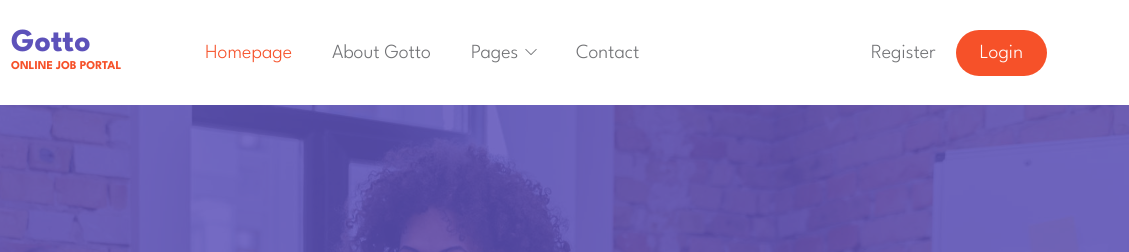
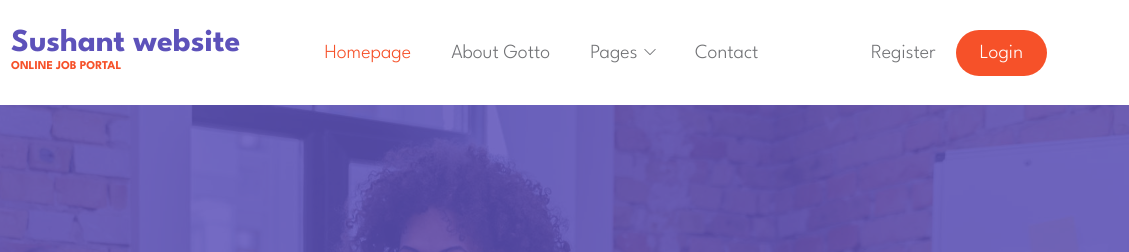
Before and after one commit to sushantramteke/pushtoplaycode, a plain HTML site: page index.html in a window 1280 px wide. Shown: the top 252 px of the page, 151-1280 px from the left. Drawn offline with Linux system fonts and the light colour scheme.

Commit message:
update mywebsite

```diff
--- a/index.html
+++ b/index.html
@@ -45,7 +45,7 @@ Bootstrap 5 HTML CSS Template
                     <img src="images/logo.png" class="img-fluid logo-image">
 
                     <div class="d-flex flex-column">
-                        <strong class="logo-text">Gotto</strong>
+                        <strong class="logo-text">Sushant website</strong>
                         <small class="logo-slogan">Online Job Portal</small>
                     </div>
                 </a>
```
